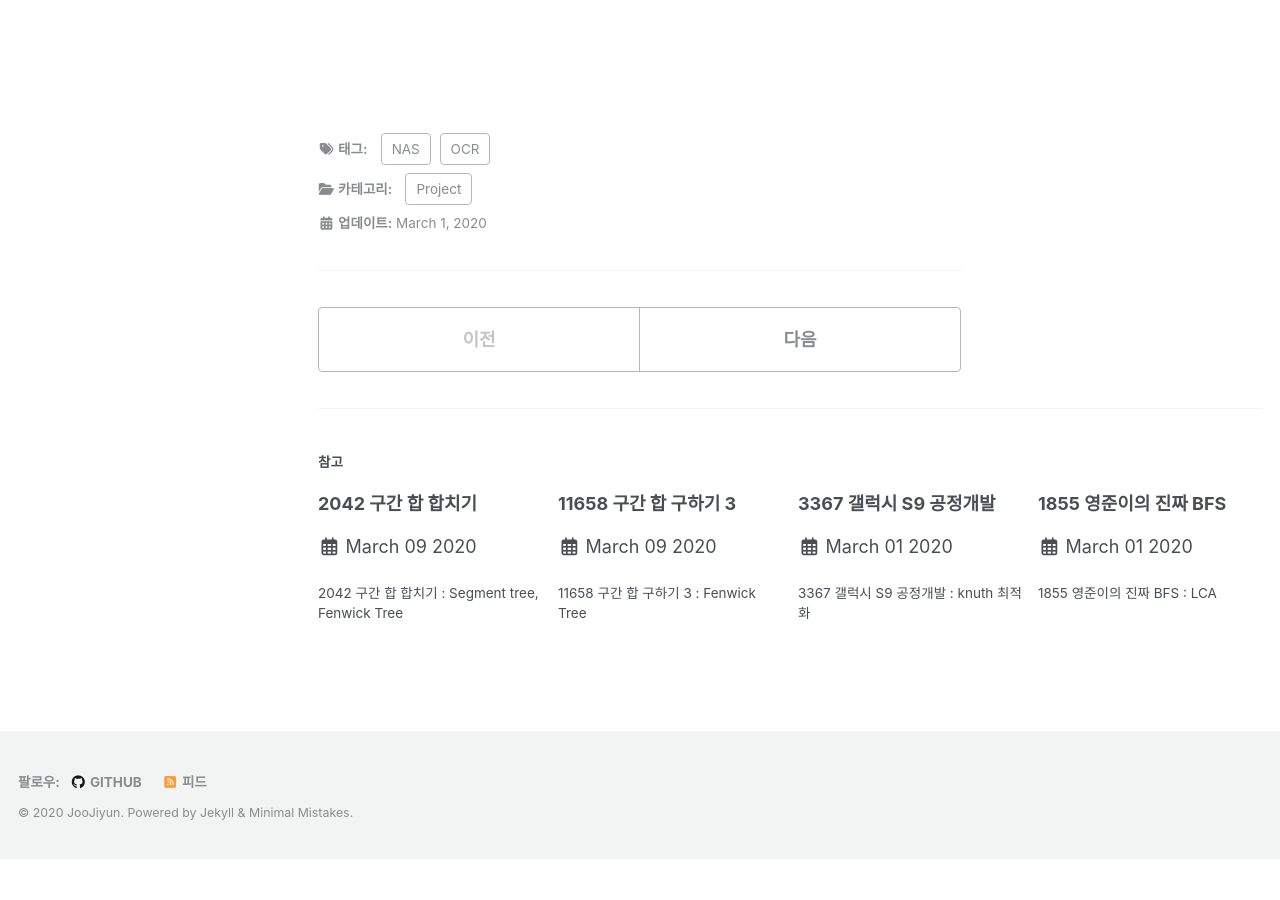
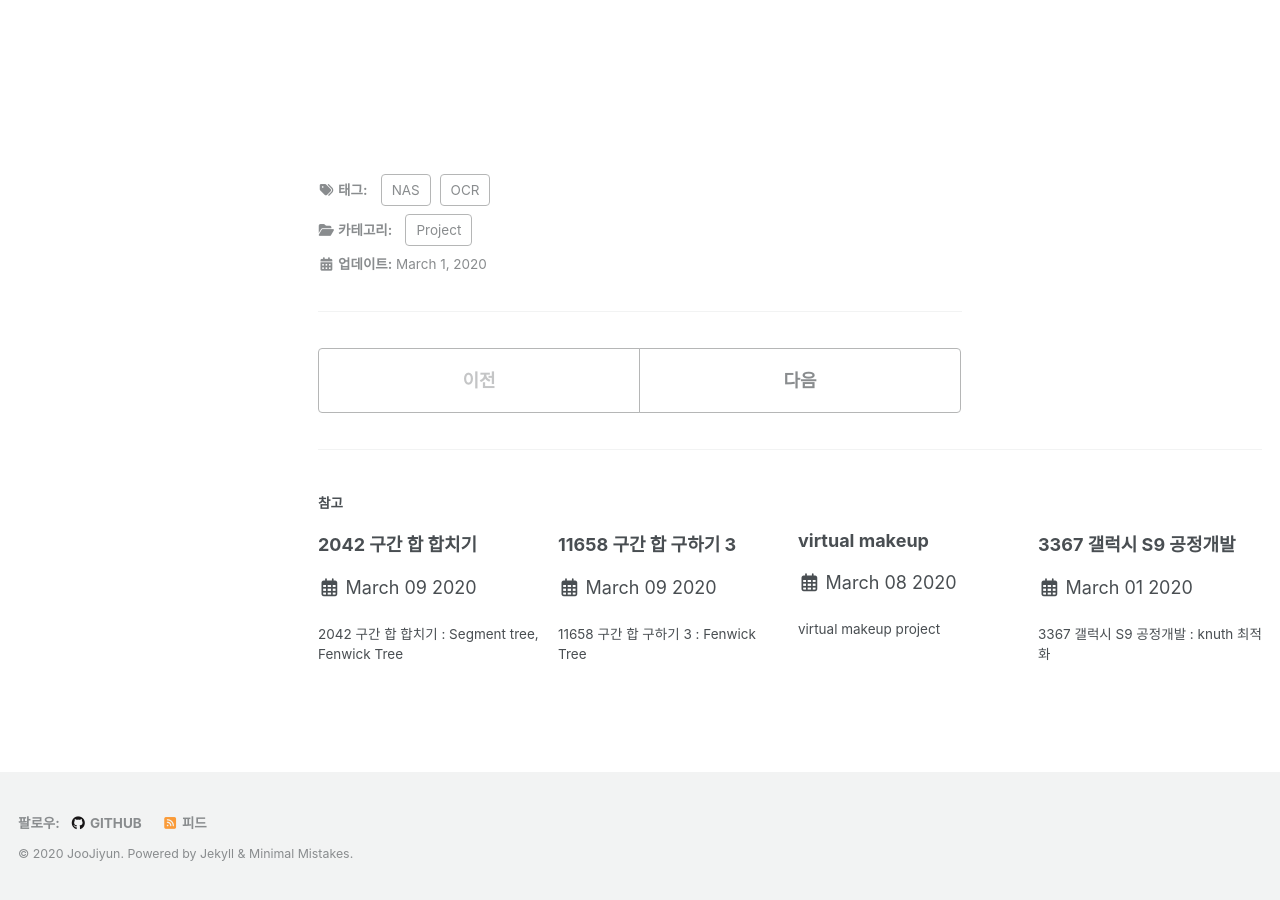
Before and after one commit to JooJiyun/JooJiyun.github.io, a Jekyll site: the page built from _posts/project/2020-03-01-project-capstone.md, in a window 1280 px wide and 900 px high, scrolled down 4315 px. Built offline with Jekyll 4.4.1, drawn with Linux system fonts in a browser that asks for light colours; cached includes are drawn as plain includes; nearby versions of some CDN libraries; before the commit the page ends 5174 px from its top, so only the background shows below that; some of the changed lines change nothing that is shown; some of the changed text lies outside the part shown.

Commit message:
new post

```diff
--- a/_config.yml
+++ b/_config.yml
@@ -16,7 +16,7 @@ minimal_mistakes_skin    : "default" # "default" ,"air", "aqua", "contrast", "da
 
 # Site Settings
 locale                   : "ko-KR" # "en-US"
-title                    : "Portfolio" #블로그 좌측상단의 제목
+title                    : "Portfolio;" #블로그 좌측상단의 제목
 title_separator          : "|"
 subtitle                 : # site tagline that appears below site title in masthead
 name                     : "JooJiyun"
--- a/_posts/project/2020-03-01-project-capstone.md
+++ b/_posts/project/2020-03-01-project-capstone.md
@@ -10,7 +10,9 @@ tags:
 last_modified_at: 2020-03-01T16:09:00
 ---
 
-<h1>STRNAS: </h1><h3>OCR을 위한 NAS 모델 구축</h3>
+<h1>STRNAS: </h1>
+진행 기간: 2019.03 - 2019.07
+<h3>OCR을 위한 NAS 모델 구축</h3>
 <br>
 
 <h4>서론</h4>
--- /dev/null
+++ b/_posts/project/2020-03-08-project-virtualmakeup1.md
@@ -0,0 +1,172 @@
+---
+title: "virtual makeup"
+excerpt: "virtual makeup project"
+
+categories:
+  - Project
+tags:
+  - ML
+  - CNN
+  - GAN
+last_modified_at: 2020-03-08T11:09:00
+---
+
+---
+**가상 화장 프로젝트.**
+
+총 진행 기간 2018.10 - 2019.02
+
+립제품에 한하여 화장 전 얼굴과 화장품에 대한 정보를 바탕으로 화장 후의 결과를 예측해보는 프로젝트.
+
+제공되는 어플에서 실행될 서비스에 대한 가능성을 보기위한 프로젝트.
+
+---
+**DATASET**
+
+총 12명의 사람, 3종류의 빛(조명)의 세기, 2종류의 화장품을 바른 강도(정도), 12개의 화장품에 대하여 dataset을 취득후 진행.
+
+빛의 세기 - 150lux, 250lux, 1000lux
+
+화장품을 바른 강도 - 중, 강
+
+립스틱 색(color space를 rgb, hsv, lab 뿐만 아니라 변형시킨 xyz로도 사용함.)
+
+![colors](https://joojiyun.github.io/assets/post_project/lipstick_colors.png){: .align-center}
+
+---
+**진행 방법**
+
+화장 전후의 입술 색에 대한 정보는 각각 입술 영역을 landmark로 추출하여 평균 색을 사용.
+
+(1) 제공되는 어플의 파라미터를 추정하는 방법.
+
+휴대폰 어플상에서 화장후의 색이 보이게 하는 optimal parameter 찾은 후 그 parameter를 추정.
+
+각각의 optimal parameter는 화장후의 색 정보에서 선형 변환을 한 것으로 사용.
+
+물론 optimal parameter를 찾는 선형회귀의 parameter를 계속 바꾸어 optimal parametr 또한 계속 바꿔가면서 실험.
+
+![way1](https://joojiyun.github.io/assets/post_project/lipstick1.png){: .align-center}
+
+(2) 프로젝트의 원래의 취지와는 별개로 제공되는 어플을 고려하지 않고 바로 화장 후의 색을 추정.
+
+![way2](https://joojiyun.github.io/assets/post_project/lipstick2.png){: .align-center}
+
+결과비교는 LAB color space에서 진행.
+
+
+---
+
+1) linear regression, svm, NN
+
+사람 얼굴에서 입술 부분만 landmark로 떼어내어 화장 전후에 대하여 색 정보를 얻어내어
+화장전의 입술 색과 화장품의 색, 강도, 빛의 세기를 인풋으로 하여 화장후의 색을 아웃풋으로 내도록 하였다.
+
+각각 RGB, HSV, XYZ, LAB color space에서 진행해보았으나 결과는 그리 좋지 않았다.
+
+color space의 차이가 좋은 결과를 낼 수도 있겠지만 결국엔 각각의 color space는 서로 선형변환을 한 것이기 때문에 큰 차이가 나지 않았다고 생각한다.
+
+
+---
+2) CNN
+
+인풋에 대한 정보를 색 정보만 사용하지 않고 이미지를 그대로 사용해 보기 위해 시도.
+
+입술에 대한 landmark를 추출한 이미지 외에도 입술영역을 모두 포함할만큼만으로 crop시킨 이미지를 사용하는 등 인풋 이미지에 변형을 가해 시도함.
+
+립스틱에 대한 정보 또한 fully connected layer에서 값으로 추가하는 것 외로도 위의 dataset에 있는 립스틱 색 이미지와 같이 이미지로서도 넣어봄.
+
+layer를 몇개만 사용하는 간단한 네트워크부터 시작하여, vgg, Unet등을 간단하게 변형시켜 시도.
+
+Image Style Transfer Using Convolutional Neural Networks (2016 IEEE)
+: CNN을 사용하여 그림의 스타일을 변형시킴. 19layer의 vgg를 base로 함.
+
+PairedCycleGAN: Asymmetric Style Transfer for Applying and Removing Makeup (2018 CVPR)
+: U-net과 STN 대신 generator로 U-net에 skip connection을 연결하여 Dilated ResNet (DRN) 아키텍처를 사용.
+generator의 구조를 참고하여 변형된 dilated resnet을 사용.
+
+
+참고한 논문등을 바탕으로 feature map의 크기들, dropout, 연산 종류, activation function, loss term등을 바꿔가며 실험.
+
+하지만 epoch을 크게 할 수록 결과가 립스틱 색상 계열에 따라 치우친 결과가 나오게 됨.
+
+![cnn result](https://joojiyun.github.io/assets/post_project/cnn_result.png){: .align-center}
+
+수치적으로도 별로 결과가 그리 좋지 않았음.
+
+![cnn loss](https://joojiyun.github.io/assets/post_project/CNN_loss.png){: .align-center}
+
+LAB에서 차이가 3이내여야 괜찮은건데 아래 그래프만 봐도 알 수 있듯이 대부분이 3을 넘었다.
+
+resource등을 이유로 네트워크를 깊게 만들지 못했지만 네트워크만 깊어진다고 해결될 것처럼 보이지 않았다.
+
+그래서 내 컴퓨터의 gpu가 좋아지게 되어서도 이어서 CNN의 네트워크를 개발시키지 않고 GAN을 사용해 보기로 하였다.
+
+
+---
+3) GAN
+
+내 컴퓨터의 gpu가 좋아지면서 가능하게 된 실험.
+
+아웃풋의 값을 바로 추정하지말고 이미지를 아웃풋으로 해보기로 한 시도.
+
+앞서 참고했던 PairedCycleGAN: Asymmetric Style Transfer for Applying and Removing Makeup의 구조를 다시 참고한 cycle gan으로 실험.
+
+논문과 마찬가지로 makeupGAN과 removeGAN으로 이루어진 네트워크지만 paired하지는 않다.
+
+![not used](https://joojiyun.github.io/assets/post_project/not_used.png){: .align-center}
+
+본래의 논문대로라면, 위의 그림과 같이 구성하여 data를 더 모아 실험이 가능 했겠지만 아래와 같은 이유들(unpaired data)로 인해 구조를 바꾸게 되었다.
+
+
+다른 사람이라도 같은 립스틱 목록을 가지고 있기 때문에 본래의 cycle GAN처럼 데이터를 더 모아서 학습시킬 수 없다.
+
+
+예를 들어 fake B와 fake B’이 같은 사람일 경우에는 립스틱이 무조건 다른 경우들이므로 학습할 필요가 없거나 학습할 수가 없다.
+
+fake B와 fake B’이 다른 사람일 경우, 립스틱의 번호와 무관하게 같은 립스틱 목록에 대하여 makeup 이미지가 있으므로 학습할 필요가 없다.
+
+바꾼 구조는 위처럼 generator를 통과한 fake 데이터들을 pool에 넣어 data를 모으지 않고
+
+아래와 같이 바로 cycle data를 만들도록 하여 cycle data만 pool에 넣을 수 있도록 하였다.
+
+![used](https://joojiyun.github.io/assets/post_project/used.png){: .align-center}
+
+generator 구조들:
+
+![generator](https://joojiyun.github.io/assets/post_project/generator.png){: .align-center}
+
+CNN때와 마찬가지로 네트워크는 조금 간소화 시키고 여러가지를 변경시키면서 실험하였다.
+
+loss는 generator loss, descriminator loss, cycle consistency loss에 각각 상수배하였고 각각의 상수는 실험을 통하여 조정하였다.
+
+결과:
+
+![gan result](https://joojiyun.github.io/assets/post_project/gan_result.png){: .align-center}
+
+제일 나은 결과를 얻을 수는 있었지만 그리 좋은 결과는 아니었고 blending과 같은 후처리까지 고려해보았지만 사용하기엔 어려웠다.
+
+
+
+
+4) 후기
+
+이 프로젝트는 내가 학부연구생으로써 처음 진행한 프로젝트(비록 중간에 투입된 것이지만)이면서 딥러닝을 배울 발판을 만들어준 프로젝트였다.
+
+다양한 공부와 실험을 해볼 수 있었지만 결과는 좋지 않았다.
+
+사실 처음 진행하게 되었을때부터 dataset의 결함에 대하여 생각을 안할 수가 없었다.
+
+12명의 사람이 모두 12종의 립스틱을 바른 것도 아니었고, 무엇보다 데이터 취득시 화장품을 지웠다 발랐다 하면서 문제가 많았다.
+
+한 사람당 연속해서 최소 9종의 립스틱을 발랐다 지웠다 하면서 입술이 불어서 제대로 발리지 않은 경우도 많았고,
+
+그 전에 발랐던 립제품이 착색되어 다르게 색상이 나타나는 경우도 많았다. 이 외에도 조명이 균일하지 않은 점 등의 문제점들이 있었지만
+
+내가 투입 되었을 때에는 이미 데이터가 모두 취득된 후 였기때문에 이러한 문제들을 해결할 수 없었고.
+
+이러한 noise들을 고려한 방법도 생각해내지 못했다.
+
+딥러닝은 데이터가 많아야한다거나, 쓰레기데이터가 많으면 결과도 좋지않게된다는 것을 글이 아닌 몸으로 느낄 수 있었다.
+
+데이터문제 외에도 창의적인 생각들을 못해내고 한 것들이 여러모로 아쉽기도 하고 답답하기도 했던 프로젝트였다.
```
Also changed, not shown: assets/post_project/CNN_loss.png (added), assets/post_project/cnn_result.png (added), assets/post_project/gan_result.png (added), assets/post_project/generator.png (added), assets/post_project/lipstick_colors.png (added), assets/post_project/lipsticks_1.png (added), assets/post_project/lipsticks_2.png (added), assets/post_project/not_used.png (added), assets/post_project/used.png (added).
